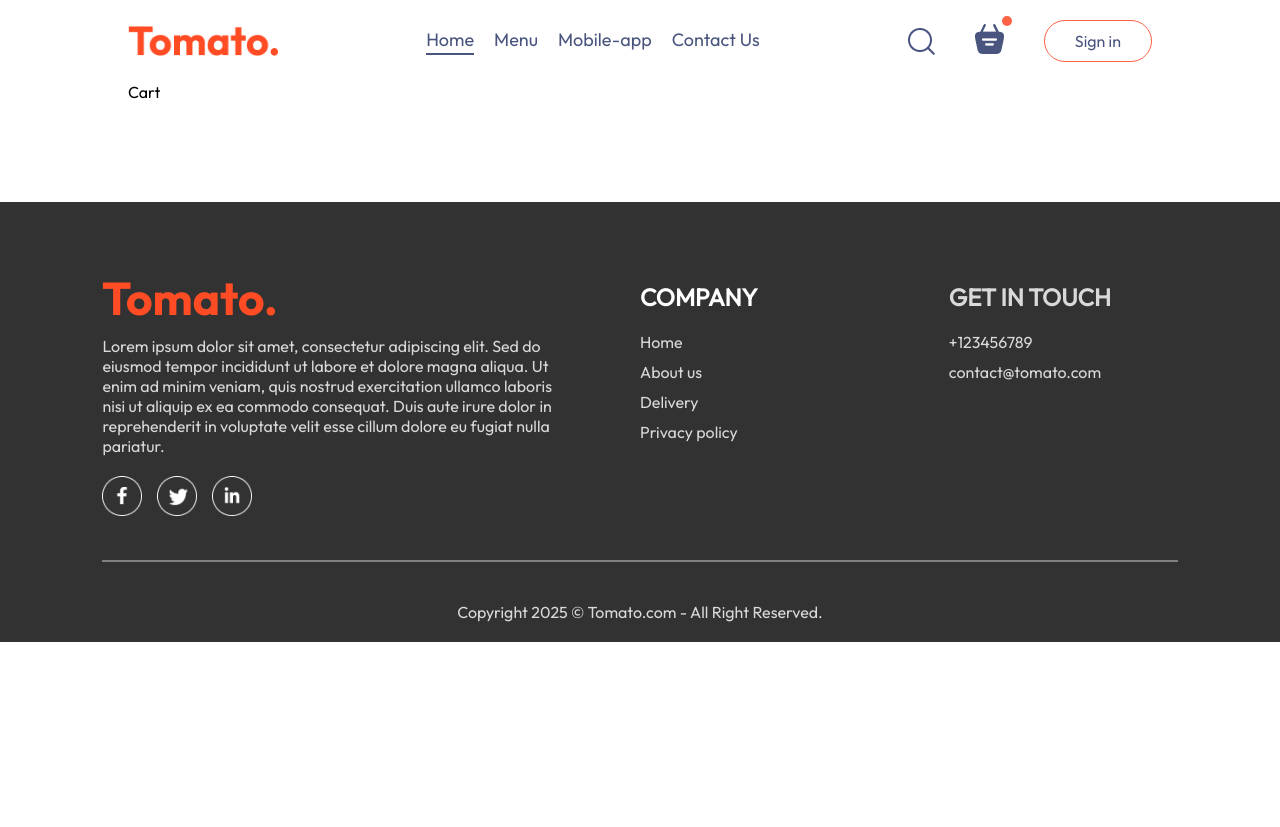
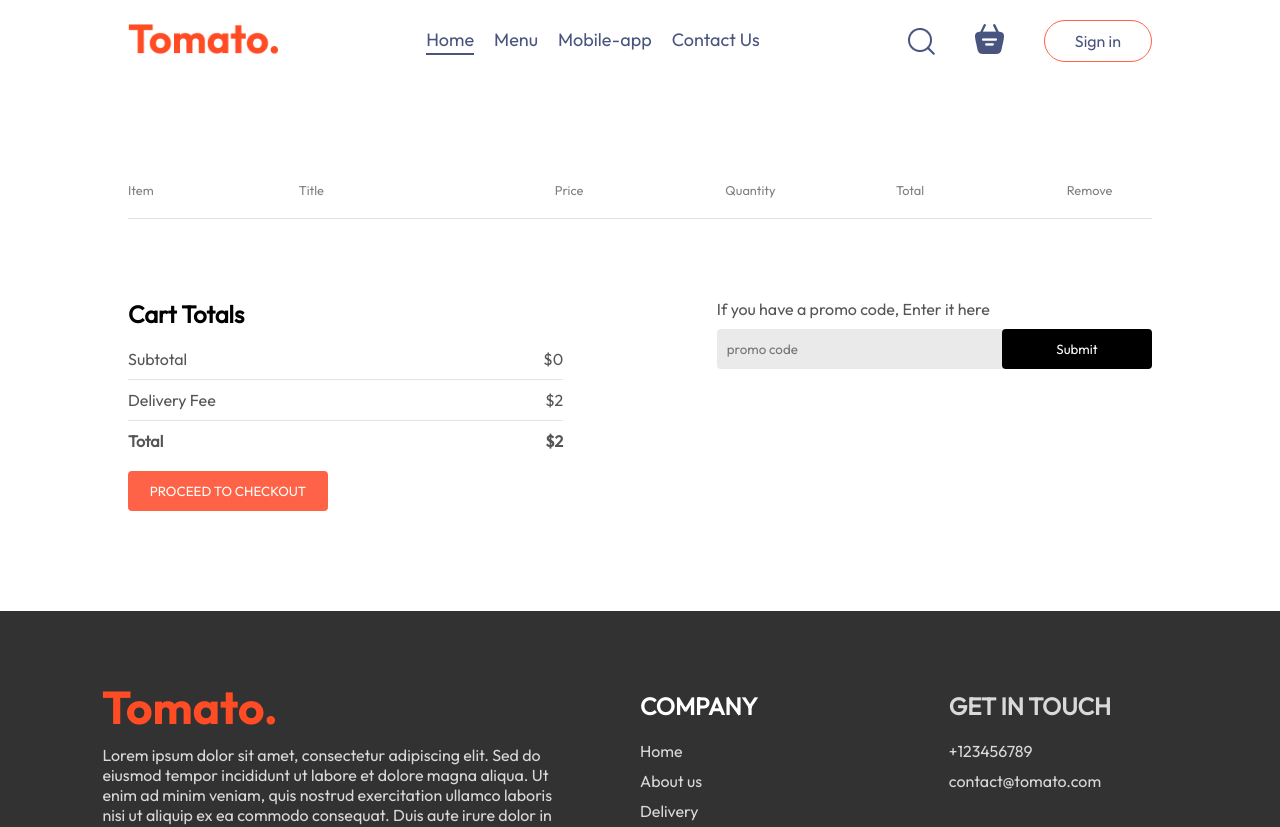
Before and after one commit to Bullet2004/FoodDeliveryApp, a React (Vite) app in the folder front-end/: page /cart in a window 1280 px wide. Shown: the top 827 px of the page. Before the commit the page ends 800 px from the top, so only its background shows below. Built offline with nearby package versions, Linux system fonts and the light colour scheme.

Commit message:
feat: create cart page

```diff
--- a/front-end/src/components/Navbar/Navbar.jsx
+++ b/front-end/src/components/Navbar/Navbar.jsx
@@ -1,15 +1,18 @@
-import React, { useState } from 'react'
+import React, { useContext, useState } from 'react'
 import './Navbar.css'
 import { assets } from '../../assets/frontend_assets/assets'
 import { Link } from 'react-router-dom';
+import { StoreContext } from '../../context/ShowContext';
 
 const Navbar = ({setShowLogin}) => {
 
     const [menu, setMenu] = useState("home");
 
+    const {getTotalCartAmount} = useContext(StoreContext);
+
   return (
     <div className='navbar'>
-        <img src={assets.logo} alt="" className="logo" />
+        <Link to='/'><img src={assets.logo} alt="" className="logo" /></Link>
         <ul className="navbar-menu">
             <Link to='/' onClick={()=>setMenu("home")} className={menu==="home" ? "active":""}>Home</Link>
             <a href='#explore-menu' onClick={()=>setMenu("menu")} className={menu==="menu" ? "active":""}>Menu</a>
@@ -19,8 +22,8 @@
         <div className="navbar-right">
             <img src={assets.search_icon} alt="" />
             <div className="navbar-search-icon">
-                <img src={assets.basket_icon} alt="" />
-                <div className="dot"></div>
+                <Link to='/cart'><img src={assets.basket_icon} alt="" /></Link>
+                <div className={getTotalCartAmount()===0?"":"dot"}></div>
             </div>
             <button onClick={()=>setShowLogin(true)}>Sign in</button>
         </div>
--- a/front-end/src/context/ShowContext.jsx
+++ b/front-end/src/context/ShowContext.jsx
@@ -20,13 +20,26 @@
         setCartItems((prev)=>({...prev,[itemId]:prev[itemId]-1}));
     }
 
+    const getTotalCartAmount = () => {
+        let totalAmount = 0;
+        for(const item in cartItems) {
+
+            if(cartItems[item]>0) {
+                let itemInfo = food_list.find((product)=>product._id === item);
+                totalAmount += itemInfo.price*cartItems[item];
+            }
+        }
+        return totalAmount;
+    }
+
     const contextValue = {
         food_list,
         cartItems,
         cartItems,
         setCartItems,
         addToCart,
-        removeFromCart
+        removeFromCart,
+        getTotalCartAmount
     }
     return(
         <StoreContext.Provider value={contextValue}>
--- a/front-end/src/pages/Cart/Cart.css
+++ b/front-end/src/pages/Cart/Cart.css
@@ -0,0 +1,105 @@
+.cart {
+    margin-top: 100px;
+}
+
+.cart-items-title {
+    display: grid;
+    grid-template-columns: 1fr 1.5fr 1fr 1fr 1fr 0.5fr;
+    align-items: center;
+    color: gray;
+    font-size: max(1vw, 12px);
+}
+
+.cart-items-item {
+    margin: 10px 0px;
+    color: black;
+}
+
+.cart-items-item img {
+    width: 50px;
+}
+
+.cart hr {
+    height: 1px;
+    background-color: #e2e2e2;
+    border: none;
+}
+
+.cart-items-item .cross {
+    cursor: pointer;
+}
+
+.cart-bottom {
+    margin-top: 80px;
+    display: flex;
+    justify-content: space-between;
+    gap: max(12vw, 20px);
+}
+
+.cart-total {
+    flex: 1;
+    display: flex;
+    flex-direction: column;
+    gap: 20px;
+}
+
+.cart-total-details {
+    display: flex;
+    justify-content: space-between;
+    color: #555;
+}
+
+.cart-total hr {
+    margin: 10px 0;
+}
+
+.cart-total button {
+    border: none;
+    color: white;
+    background-color: tomato;
+    width: max(15vw,200px);
+    padding: 12px 0;
+    border-radius: 4px;
+}
+
+.cart-promocode {
+    flex: 1;
+}
+
+.cart-promocode p {
+    color: #555;
+}
+
+.cart-promocode-input {
+    margin-top: 10px;
+    display: flex;
+    justify-content: space-between;
+    align-items: center;
+    background-color: #eaeaea;
+    border-radius: 4px;
+}
+
+.cart-promocode-input input {
+    background: transparent;
+    border: none;
+    outline: none;
+    padding-left: 10px;
+}
+
+.cart-promocode-input button {
+    width: max(10vw, 150px);
+    padding: 12px 5px;
+    background-color: black;
+    border: none;
+    color: white;
+    border-radius: 4px;
+}
+
+@media (max-width: 750px) {
+    .cart-bottom {
+        flex-direction: column-reverse;
+    }
+    .cart-promocode {
+        justify-content: flex-start;
+    }
+}
--- a/front-end/src/pages/Cart/Cart.jsx
+++ b/front-end/src/pages/Cart/Cart.jsx
@@ -1,9 +1,74 @@
-import React from 'react'
+import React, { useContext } from 'react'
 import './Cart.css'
+import { StoreContext } from '../../context/ShowContext'
 
 const Cart = () => {
+
+  const {cartItems, food_list, removeFromCart, getTotalCartAmount} = useContext(StoreContext);
+
   return (
-    <div>Cart</div>
+    <div className='cart'>
+      <div className="cart-items">
+        <div className="cart-items-title">
+          <p>Item</p>
+          <p>Title</p>
+          <p>Price</p>
+          <p>Quantity</p>
+          <p>Total</p>
+          <p>Remove</p>
+        </div>
+        <br />
+        <hr />
+        {food_list.map((item,index)=>{
+            if(cartItems[item._id]>0) {
+              return(
+                <div>
+                  <div className='cart-items-title cart-items-item'>
+                      <img src={item.image} alt="" />
+                      <p>{item.name}</p>
+                      <p>${item.price}</p>
+                      <p>{cartItems[item._id]}</p>
+                      <p>${item.price*cartItems[item._id]}</p>
+                      <p onClick={()=>removeFromCart(item._id)} className='cross'>x</p>
+                  </div>
+                  <hr />
+                </div>
+              )
+            }
+        })}
+      </div>
+      <div className="cart-bottom">
+        <div className="cart-total">
+          <h2>Cart Totals</h2>
+          <div>
+            <div className="cart-total-details">
+              <p>Subtotal</p>
+              <p>${getTotalCartAmount()}</p>
+            </div>
+            <hr />
+            <div className="cart-total-details">
+              <p>Delivery Fee</p>
+              <p>${2}</p>
+            </div>
+            <hr />
+            <div className="cart-total-details">
+              <b>Total</b>
+              <b>${getTotalCartAmount()+2}</b>
+            </div>
+          </div>
+            <button>PROCEED TO CHECKOUT</button>
+        </div>
+        <div className="cart-promocode">
+          <div>
+            <p>If you have a promo code, Enter it here</p>
+            <div className="cart-promocode-input">
+              <input type="text" placeholder='promo code'/>
+              <button>Submit</button>
+            </div>
+          </div>
+        </div>
+      </div>
+    </div>
   )
 }
 
```
